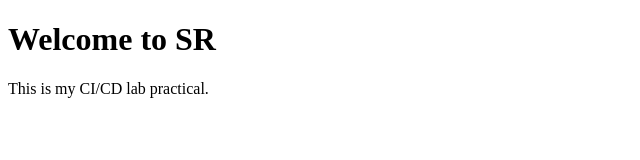
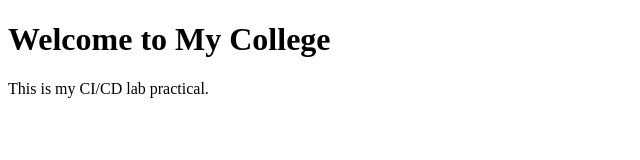
Before and after one commit to 2403a52276-ctrl/CICD, a plain HTML site: page index.html in a window 1280 px wide. Shown: the whole page, without its empty margins (0-640 px from the left). Drawn offline with Linux system fonts and the light colour scheme.

Commit message:
Update heading text on index.html

```diff
--- a/index.html
+++ b/index.html
@@ -4,7 +4,7 @@
    <title>My College Website</title>
 </head>
 <body>
-  <h1>Welcome to SR </h1>
+  <h1>Welcome to My College </h1>
   <p>This is my CI/CD lab practical.</p>
 </body>
 </html>
```
